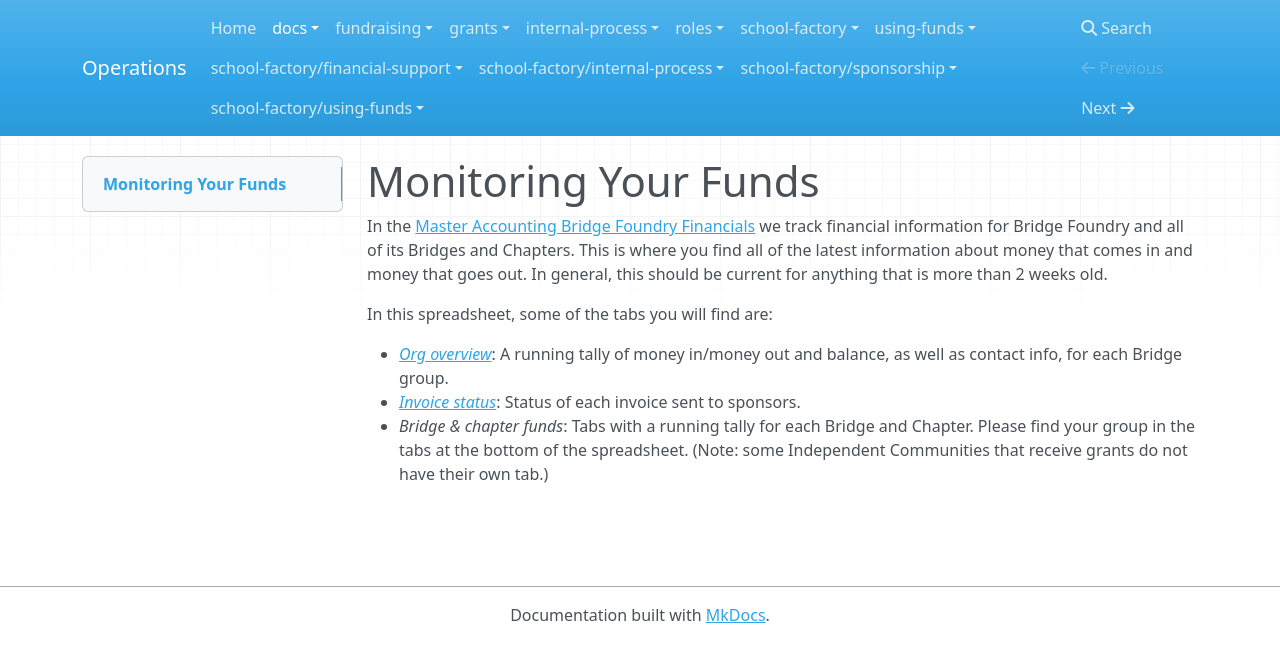
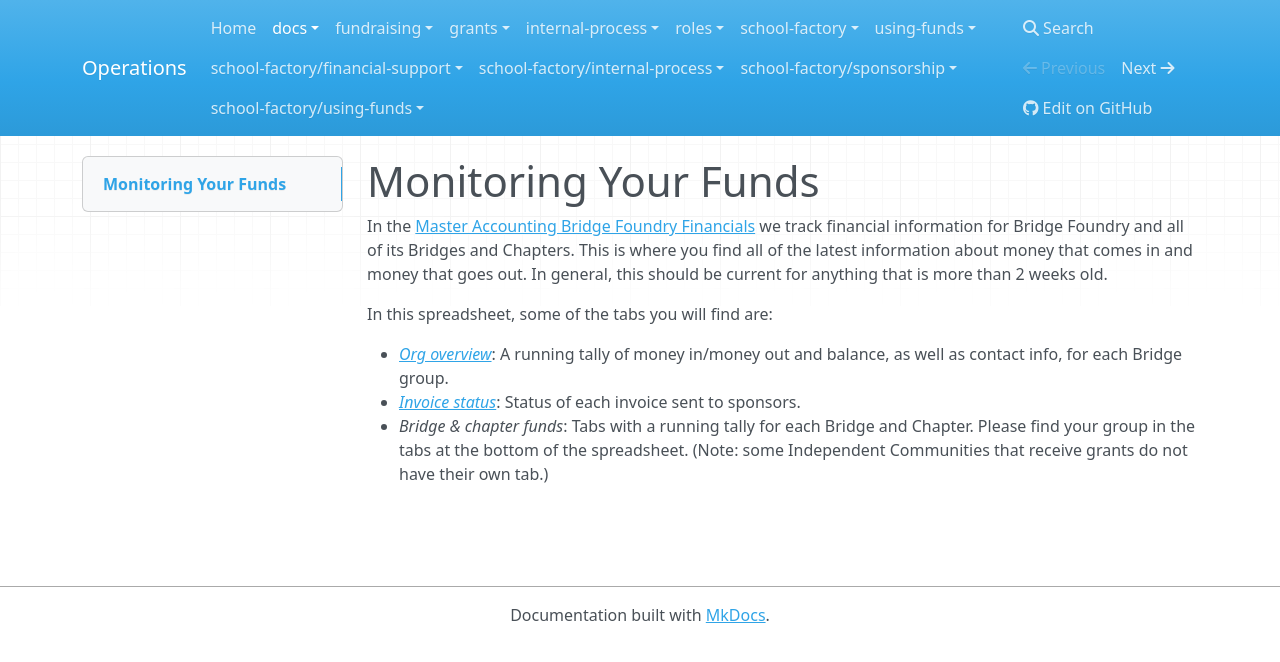
Before and after one commit to paulproteus/operations, an MkDocs documentation site: the page built from docs/monitoring-funds.md, in a window 1280 px wide. Shown: the top 662 px of the page. Built offline with MkDocs 1.6.1, drawn with Linux system fonts in a browser that asks for light colours; nearby versions of some CDN libraries; old or Windows-style settings are respelled for this version of MkDocs.

Commit message:
github maybe

```diff
--- a/mkdocs.yml
+++ b/mkdocs.yml
@@ -1,5 +1,7 @@
 site_name: Operations
 docs_dir: docs/
+repo_url: https://github.com/paulproteus/operations-asheesh-test
+edit_uri: edit/master/docs/
 pages:
 - "Home": 'index.md'
 - docs:
```
